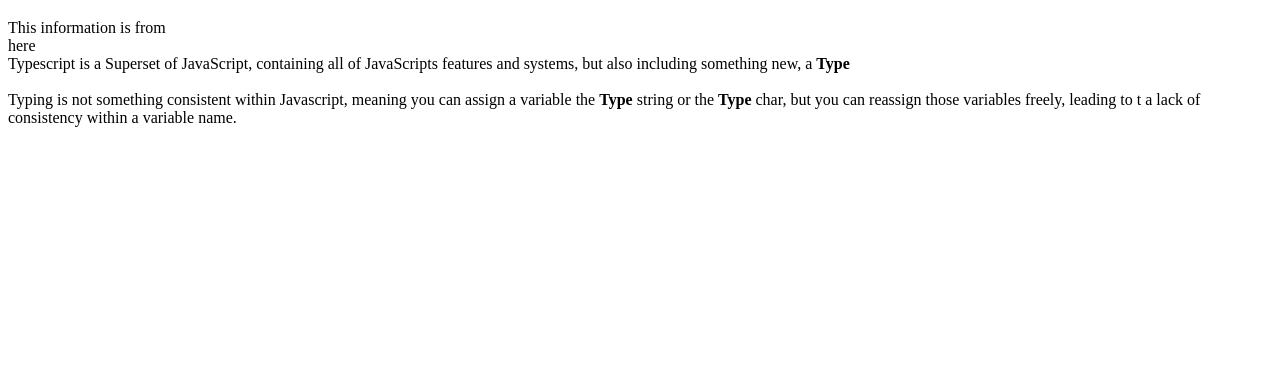
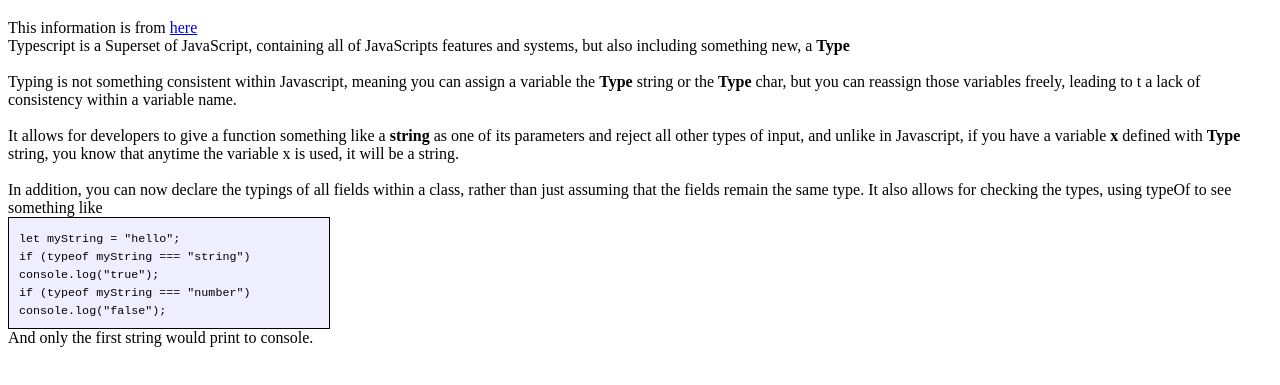
Before and after one commit to cs401-fall2022/lesson14-malberda, a plain HTML site: page index.html in a window 1280 px wide. Shown: the part 61-446 px from the top of the page. Drawn offline with Linux system fonts and the light colour scheme.

Commit message:
started getting started, not sure what to do

```diff
--- a/index.html
+++ b/index.html
@@ -1,14 +1,36 @@
 <!DOCTYPE html>
 <html>
+    <head>
+        <title>stylesheet</title>
+        <link rel="stylesheet" href="./styles.css">
+    </head>
     <h1>TypeScript Basics</h1>
     <body>
         This information is from
-        <div link="https://www.typescriptlang.org/docs/handbook/typescript-in-5-minutes.html">here</div>
+        <a href="https://www.typescriptlang.org/docs/handbook/typescript-in-5-minutes.html">here</a>
         <div>
             Typescript is a Superset of JavaScript, containing all of JavaScripts features and systems, but also including something new, a <b>Type</b>
         </div><br>
         <div>
             Typing is not something consistent within Javascript, meaning you can assign a variable the <b>Type</b> string or the <b>Type</b> char, but you can reassign those variables freely, leading to t a lack of consistency within a variable name.<br>
+        </div><br>
+        It allows for developers to give a function something like a <b>string</b> as one of its parameters and reject all other types of input,
+        and unlike in Javascript, if you have a variable <b>x</b> defined with <b>Type</b> string, you know that anytime the variable x is used, it will be a string.
+        <br><br>
+        In addition, you can now declare the typings of all fields within a class, rather than just assuming that the fields remain the same type. It also allows for checking the types,
+        using typeOf to see something like
+        <div class="codebox">
+            <code>
+                let myString = "hello";
+                <br>
+                if (typeof myString === "string")<br>
+                    console.log("true");<br>
+                if (typeof myString === "number")<br>
+                    console.log("false");<br>
+            </code>
         </div>
+        And only the first string would print to console.
+        <br><br><br>
+        <h2></h2>
     </body>
 </html>
--- /dev/null
+++ b/styles.css
@@ -0,0 +1,13 @@
+.codebox {
+    /* Below are styles for the codebox (not the code itself) */
+    border:1px solid black;
+    background-color:#EEEEFF;
+    width:300px;
+    overflow:auto;
+    padding:10px;
+}
+.codebox code {
+    /* Styles in here affect the text of the codebox */
+    font-size:0.9em;
+    /* You could also put all sorts of styling here, like different font, color, underline, etc. for the code. */
+}
```
